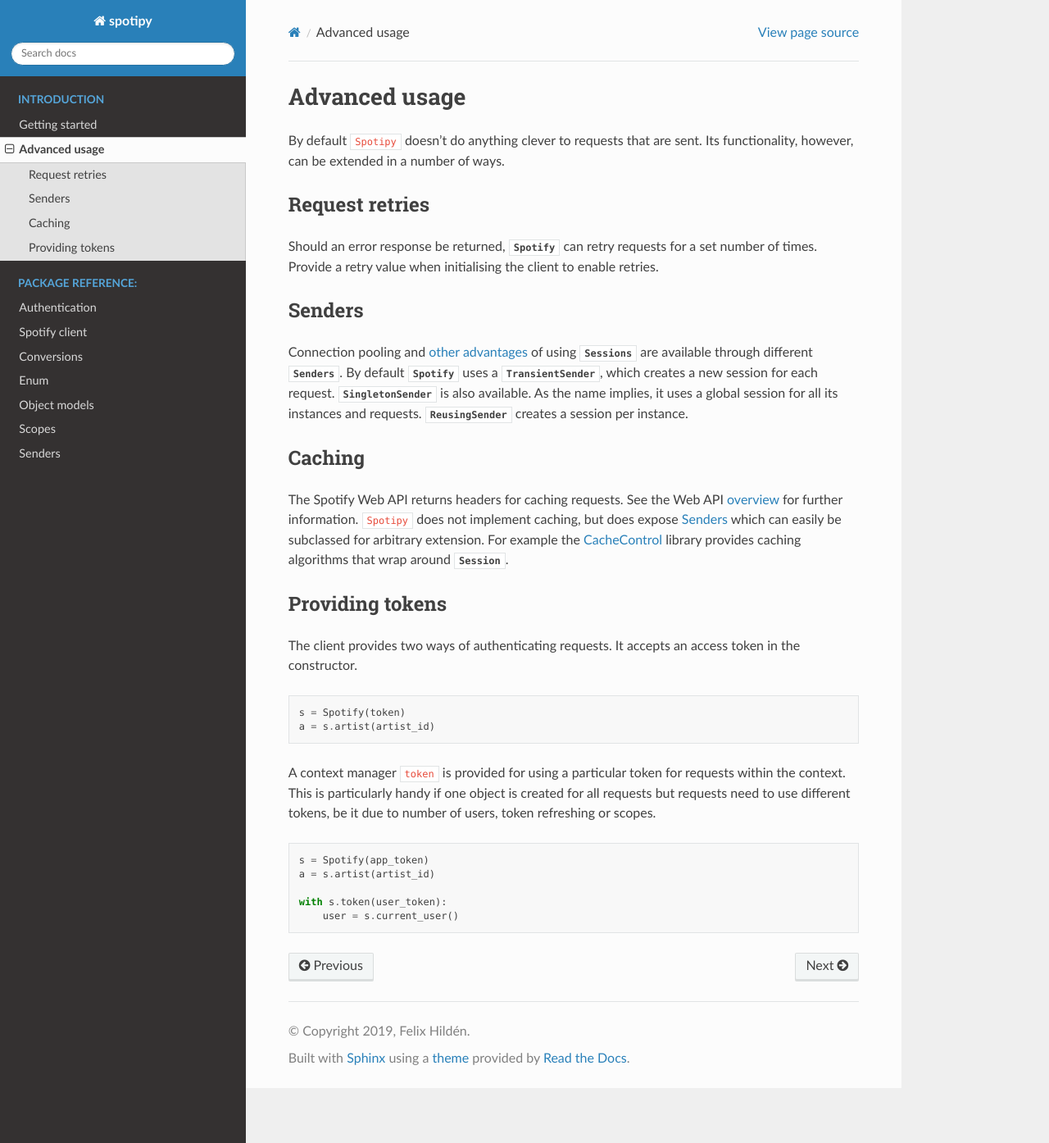
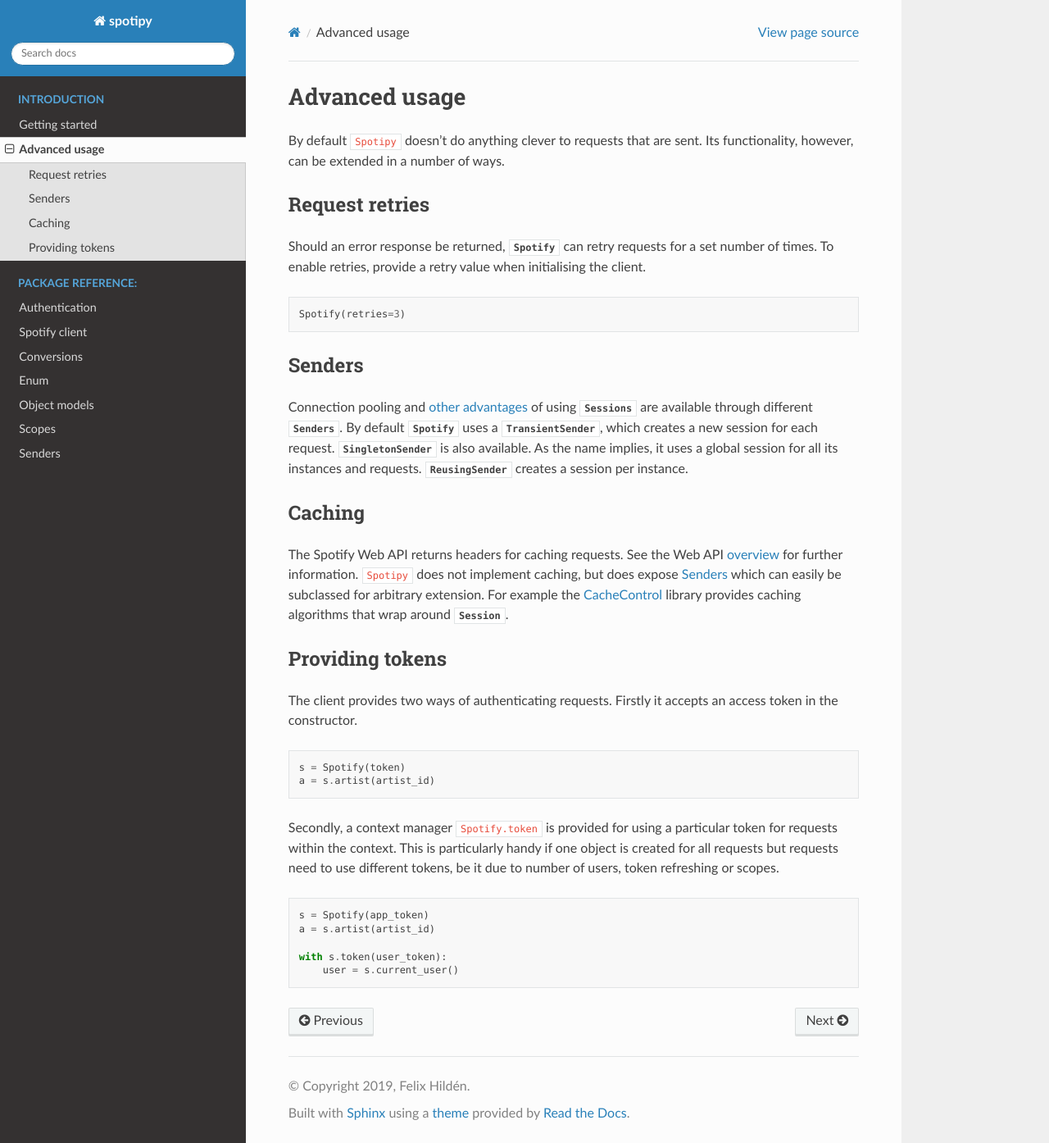
Before and after one commit to felix-hilden/tekore, a Sphinx documentation site: the page built from docs/advanced.rst, in a window 1280 px wide and 1394 px high. Shown: the whole window at 82% size. Built offline with Sphinx 7.4.7 and the Read the Docs theme 2.0.0, drawn with Linux system fonts in a browser that asks for light colours; the version number could not be read and is left out.

Commit message:
Improve documentation

```diff
--- a/docs/advanced.rst
+++ b/docs/advanced.rst
@@ -7,7 +7,11 @@
 ---------------
 Should an error response be returned,
 :class:`Spotify` can retry requests for a set number of times.
-Provide a retry value when initialising the client to enable retries.
+To enable retries, provide a retry value when initialising the client.
+
+.. code:: python
+
+   Spotify(retries=3)
 
 Senders
 -------
@@ -35,15 +39,15 @@
 Providing tokens
 ----------------
 The client provides two ways of authenticating requests.
-It accepts an access token in the constructor.
+Firstly it accepts an access token in the constructor.
 
 .. code:: python
 
    s = Spotify(token)
    a = s.artist(artist_id)
 
-A context manager ``token`` is provided for using a particular token
-for requests within the context.
+Secondly, a context manager ``Spotify.token`` is provided
+for using a particular token for requests within the context.
 This is particularly handy if one object is created for all requests
 but requests need to use different tokens,
 be it due to number of users, token refreshing or scopes.
```
Also changed, not shown: docs/readme/features.rst (+3 -4 lines), readme.rst (+3 -4 lines).
